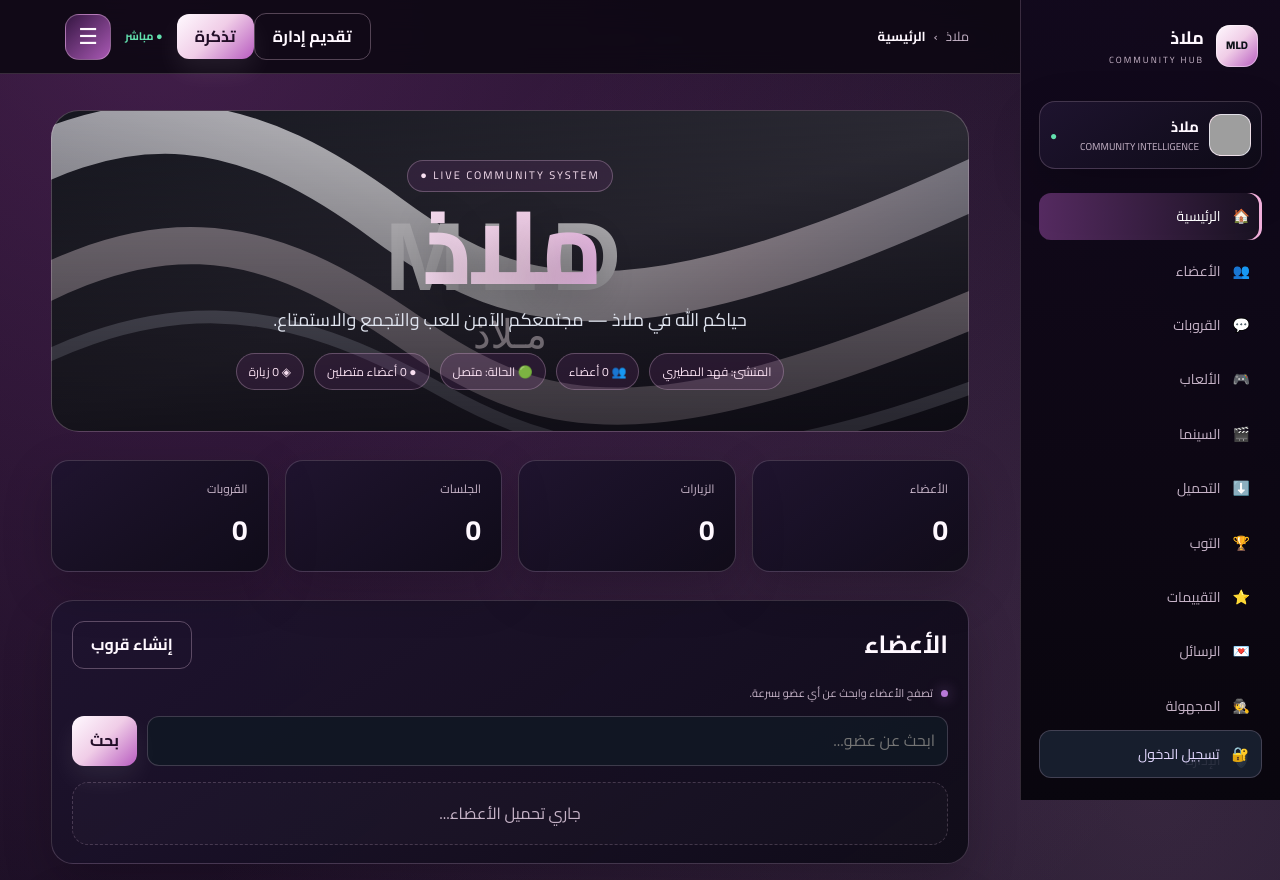
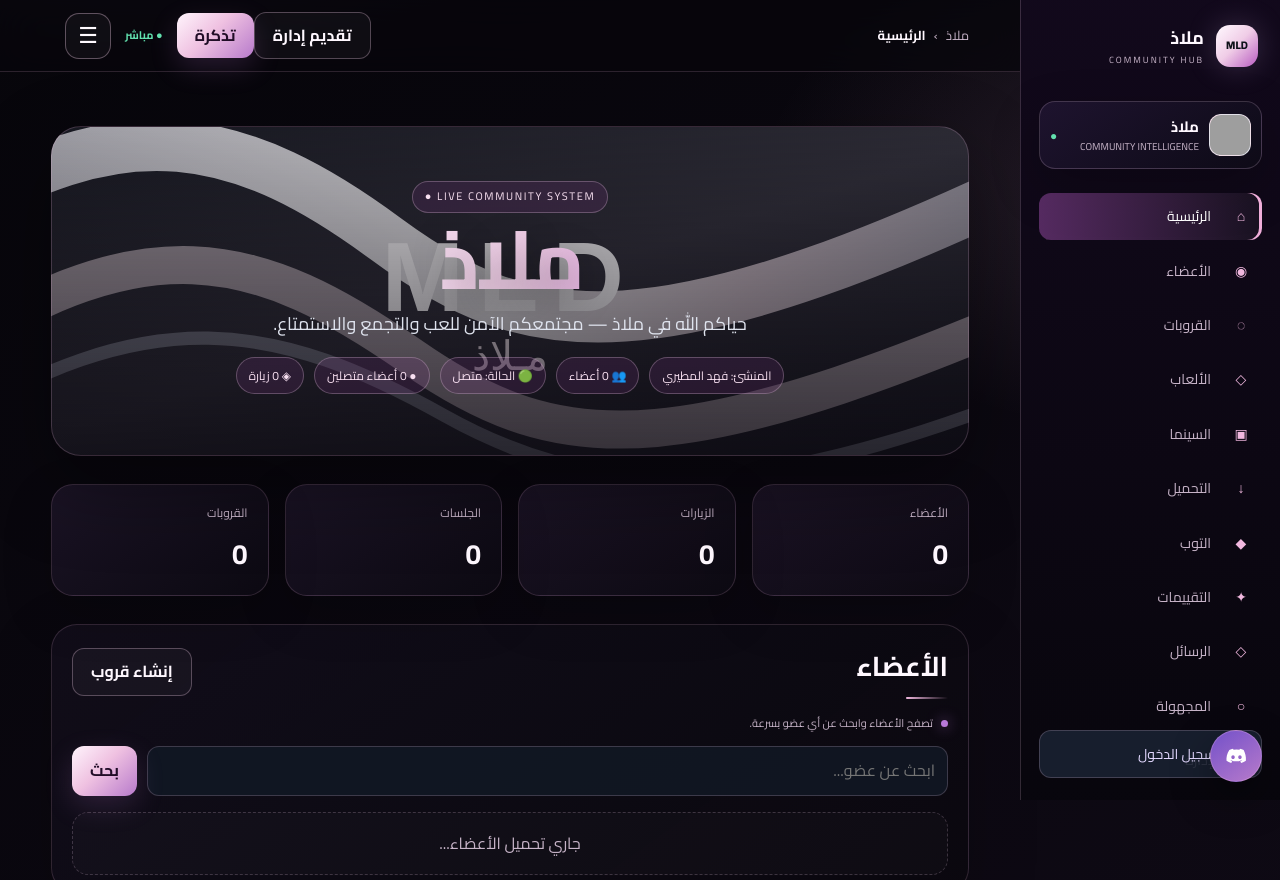
Before and after one commit to wryswtv42h-cloud/discord-community-platform, a website: page public/index.html in a window 1280 px wide. Shown: the top 880 px of the page. Drawn offline with Linux system fonts and the light colour scheme; grey boxes are pictures that could not be loaded.

Commit message:
feat: refresh MLD navigation and social dock

```diff
--- a/public/index.html
+++ b/public/index.html
@@ -6,7 +6,7 @@
 <meta name="theme-color" content="#0b0612"><title>ملاذ | MLD Community</title>
 <link rel="preconnect" href="https://fonts.googleapis.com"><link rel="preconnect" href="https://fonts.gstatic.com" crossorigin>
 <link href="https://fonts.googleapis.com/css2?family=Cairo:wght@400;500;600;700;800&display=swap" rel="stylesheet">
-<link rel="stylesheet" href="/style.css"><link rel="stylesheet" href="/mld-theme.css"><link rel="stylesheet" href="/platform-features.css"><link rel="stylesheet" href="/mld-enhancements.css">
+<link rel="stylesheet" href="/style.css"><link rel="stylesheet" href="/mld-theme.css"><link rel="stylesheet" href="/platform-features.css"><link rel="stylesheet" href="/mld-enhancements.css"><link rel="stylesheet" href="/mld-luxury.css">
 <script src="/site-config.js"></script>
 </head>
 <body>
@@ -14,7 +14,7 @@
  <div class="brand"><div class="brandMark">MLD</div><div><strong>ملاذ</strong><small>COMMUNITY HUB</small></div></div>
  <div class="serverCard"><div class="serverAvatar"><img id="serverAvatar" alt="ملاذ"></div><div class="serverText"><b>ملاذ</b><small>COMMUNITY INTELLIGENCE</small></div><span class="onlinePulse">●</span></div>
  <nav>
-  <a href="#home" class="active">🏠 <span>الرئيسية</span></a><a href="#members">👥 <span>الأعضاء</span></a><a href="#groups">💬 <span>القروبات</span></a><a href="#games">🎮 <span>الألعاب</span></a><a href="#cinema">🎬 <span>السينما</span></a><a href="#downloads">⬇️ <span>التحميل</span></a><a href="#leaderboard">🏆 <span>التوب</span></a><a href="#ratings">⭐ <span>التقييمات</span></a><a href="#messages">💌 <span>الرسائل</span></a><a href="#anonymous">🕵️ <span>المجهولة</span></a><a href="/admin" id="adminNavLink" hidden>🛡️ <span>الإدارة</span></a>
+  <a href="#home" class="active"><span class="drawerIcon">⌂</span><span>الرئيسية</span></a><a href="#members"><span class="drawerIcon">◉</span><span>الأعضاء</span></a><a href="#groups"><span class="drawerIcon">◌</span><span>القروبات</span></a><a href="#games"><span class="drawerIcon">◇</span><span>الألعاب</span></a><a href="#cinema"><span class="drawerIcon">▣</span><span>السينما</span></a><a href="#downloads"><span class="drawerIcon">↓</span><span>التحميل</span></a><a href="#leaderboard"><span class="drawerIcon">◆</span><span>التوب</span></a><a href="#ratings"><span class="drawerIcon">✦</span><span>التقييمات</span></a><a href="#messages"><span class="drawerIcon">◇</span><span>الرسائل</span></a><a href="#anonymous"><span class="drawerIcon">○</span><span>المجهولة</span></a><a href="/admin" id="adminNavLink" hidden>🛡️ <span>الإدارة</span></a>
  </nav>
  <div class="sideBottom"><a href="#" class="supportSide" id="sidebarAuthLink">🔐 <span>تسجيل الدخول</span></a></div>
 </aside>
@@ -47,7 +47,8 @@
 <section class="panelSection" id="ratings"><div class="sectionTitle"><h2>⭐ التقييمات</h2><button class="btn" id="addRatingBtn" type="button">تقييم الآن</button></div><div class="ratingList" id="ratingsList"></div></section>
 <section class="panelSection" id="messages"><div class="sectionTitle"><h2>💌 الرسائل الخاصة</h2></div><div class="cardGrid"><div class="infoCard"><h3>إرسال رسالة</h3><input id="privateRecipient" placeholder="اسم المستلم أو معرّفه"><textarea id="privateText" placeholder="اكتب الرسالة..." style="width:100%;min-height:110px"></textarea><button class="btn" id="sendPrivateBtn" type="button">إرسال</button></div><div class="infoCard"><h3>الوارد والصادر</h3><div id="privateMessagesList" class="ratingList"><div class="emptyState">سجل الدخول لعرض الرسائل</div></div></div></div></section>
 <section class="panelSection" id="anonymous"><div class="sectionTitle"><h2>🕵️ رسائل مجهولة</h2><span class="cardPill">هوية المرسل مخفية عن المستلم</span></div><div class="cardGrid"><div class="infoCard"><h3>إرسال مجهول</h3><input id="anonymousRecipient" placeholder="اسم المستلم أو معرّفه"><textarea id="anonymousText" placeholder="اكتب الرسالة..." style="width:100%;min-height:110px"></textarea><button class="btn" id="sendAnonymousBtn" type="button">إرسال مجهول</button></div><div class="infoCard"><h3>الوارد</h3><div id="anonymousInbox" class="ratingList"><div class="emptyState">سجل الدخول لعرض الرسائل</div></div></div></div></section>
-</div><footer class="siteFooter"><strong>© 2026 ملاذ — جميع الحقوق محفوظة</strong><span>حقوق السيرفر: ملاذ</span><span>المؤسس والمالك: فهد المطيري</span></footer></main>
+<div class="socialStrip"><a class="socialCard" href="https://www.instagram.com/li5uxi" target="_blank" rel="noopener"><svg viewBox="0 0 24 24" aria-hidden="true"><path d="M7 2h10a5 5 0 0 1 5 5v10a5 5 0 0 1-5 5H7a5 5 0 0 1-5-5V7a5 5 0 0 1 5-5zm0 2a3 3 0 0 0-3 3v10a3 3 0 0 0 3 3h10a3 3 0 0 0 3-3V7a3 3 0 0 0-3-3H7zm5 3.5A4.5 4.5 0 1 1 7.5 12 4.5 4.5 0 0 1 12 7.5zm0 2A2.5 2.5 0 1 0 14.5 12 2.5 2.5 0 0 0 12 9.5zM17.7 6.3a1 1 0 1 1-1 1 1 1 0 0 1 1-1z"/></svg><span>Instagram<small>@li5uxi</small></span></a><a class="socialCard" href="https://www.tiktok.com/@jj51" target="_blank" rel="noopener"><svg viewBox="0 0 24 24" aria-hidden="true"><path d="M15 3c.3 2.1 1.5 3.6 3.6 4.2v2.3a7.5 7.5 0 0 1-3.5-1v7.2a5.3 5.3 0 1 1-5.3-5.3c.3 0 .7 0 1 .1v2.5a3 3 0 1 0 1.8 2.7V3H15z"/></svg><span>TikTok<small>@jj51</small></span></a></div></div><footer class="siteFooter"><strong>© 2026 ملاذ — جميع الحقوق محفوظة</strong><span>حقوق السيرفر: ملاذ</span><span>المؤسس والمالك: فهد المطيري</span></footer></main>
+<div class="socialDock"><a class="discordFloat" href="https://discord.com/users/w4px" target="_blank" rel="noopener" aria-label="Discord الخاص"><svg viewBox="0 0 24 24"><path d="M19.5 5.2A16.2 16.2 0 0 0 15.6 4l-.5 1a13.5 13.5 0 0 0-6.2 0l-.5-1a16.2 16.2 0 0 0-3.9 1.2C2 9 1.3 12.8 1.6 16.5a15.8 15.8 0 0 0 4.8 2.4l1.2-1.6c-.7-.3-1.3-.7-1.9-1.1l.5-.4c3.6 1.7 7.5 1.7 11 0l.5.4c-.6.4-1.2.8-1.9 1.1l1.2 1.6a15.8 15.8 0 0 0 4.8-2.4c.4-4.3-.7-8.1-2.3-11.3zM8.4 14.7c-1 0-1.8-.9-1.8-2s.8-2 1.8-2 1.8.9 1.8 2-.8 2-1.8 2zm7.2 0c-1 0-1.8-.9-1.8-2s.8-2 1.8-2 1.8.9 1.8 2-.8 2-1.8 2z"/></svg></a></div>
 <div class="platformDrawer" id="platformDrawer" aria-hidden="true"><div class="drawerHead"><strong>MLD ملاذ</strong><button class="iconBtn" id="closePlatformMenu" type="button">×</button></div><div class="drawerMenuGroup"><b>🏠 المجتمع</b><a href="#home">الرئيسية</a><a href="#members">👥 الأعضاء</a><a href="#groups">💬 القروبات</a></div><div class="drawerMenuGroup"><b>🎮 الترفيه</b><a href="#games">🎮 الألعاب والجلسات</a><a href="#jokes">😂 النكت</a><a href="#stories">📖 القصص والصوت</a><a href="#cinema">🎬 السينما</a><a href="#downloads">⬇️ التحميل</a><a href="#leaderboard">🏆 التوب</a></div><div class="drawerMenuGroup"><b>⭐ التواصل</b><a href="#ratings">⭐ التقييمات</a><a href="#messages">💌 الرسائل الخاصة</a><a href="#anonymous">🕵️ الرسائل المجهولة</a><a href="#" data-drawer-action="ticket">🎫 التذاكر</a><a href="#" data-drawer-action="application">📝 التقديم للإدارة</a></div><div class="drawerMenuGroup"><b>🔐 الحساب والإدارة</b><a href="#" data-drawer-action="auth">🔐 تسجيل الدخول / إنشاء حساب</a><a href="/admin" id="drawerAdminLink" hidden>⚙️ لوحة الإدارة</a><a href="/owner" id="drawerOwnerLink" hidden>👑 لوحة الـOwner واللوقات</a></div></div>
 <div class="modal" id="authModal" aria-hidden="true"><div class="modalCard"><button class="modalClose" id="closeModalBtn" type="button">×</button><div id="modalContent"></div></div></div>
 <script src="/app.js"></script><script src="/messages.js"></script><script src="/member-picker.js"></script><script src="/platform-features.js"></script><script src="/mld-enhancements.js"></script>
```
